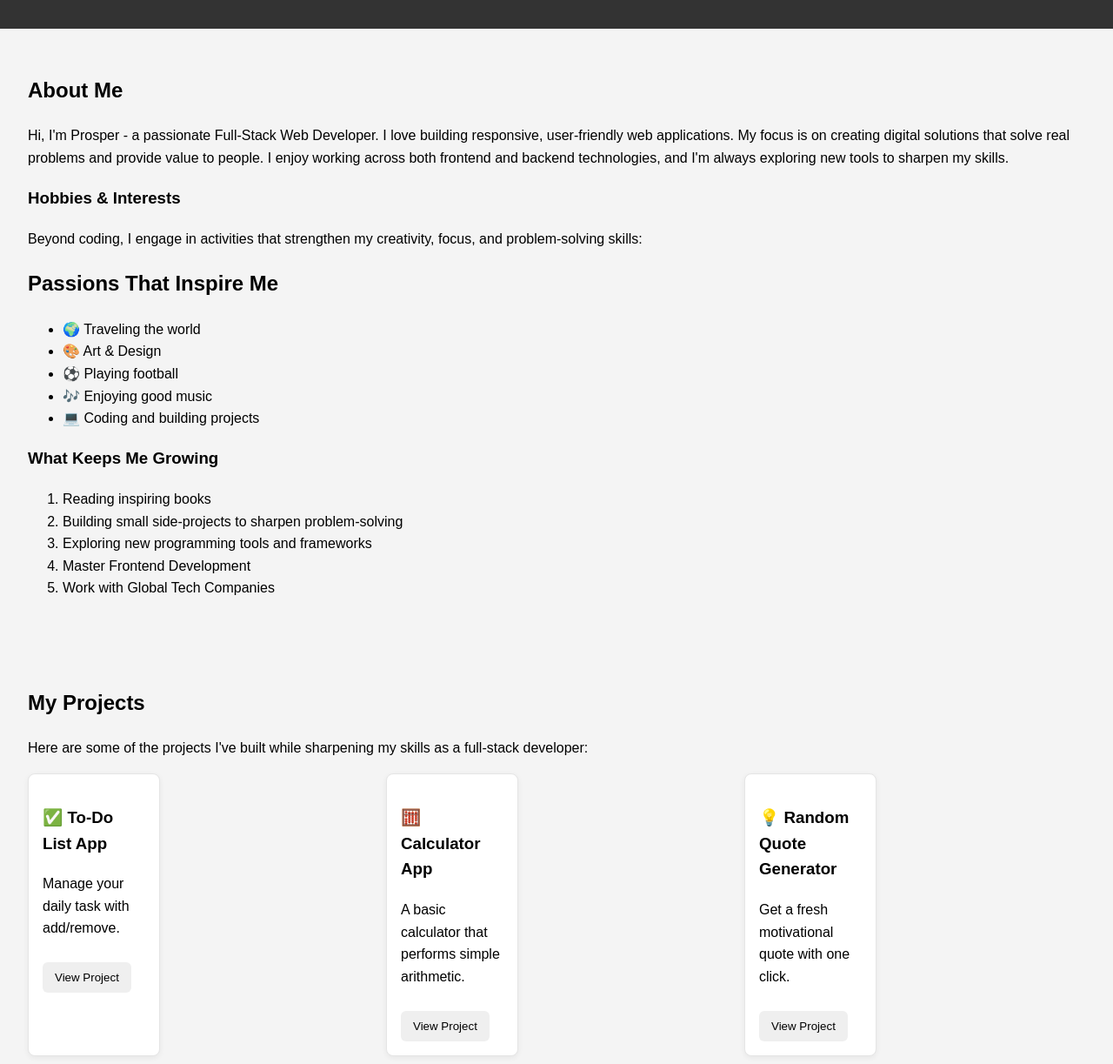
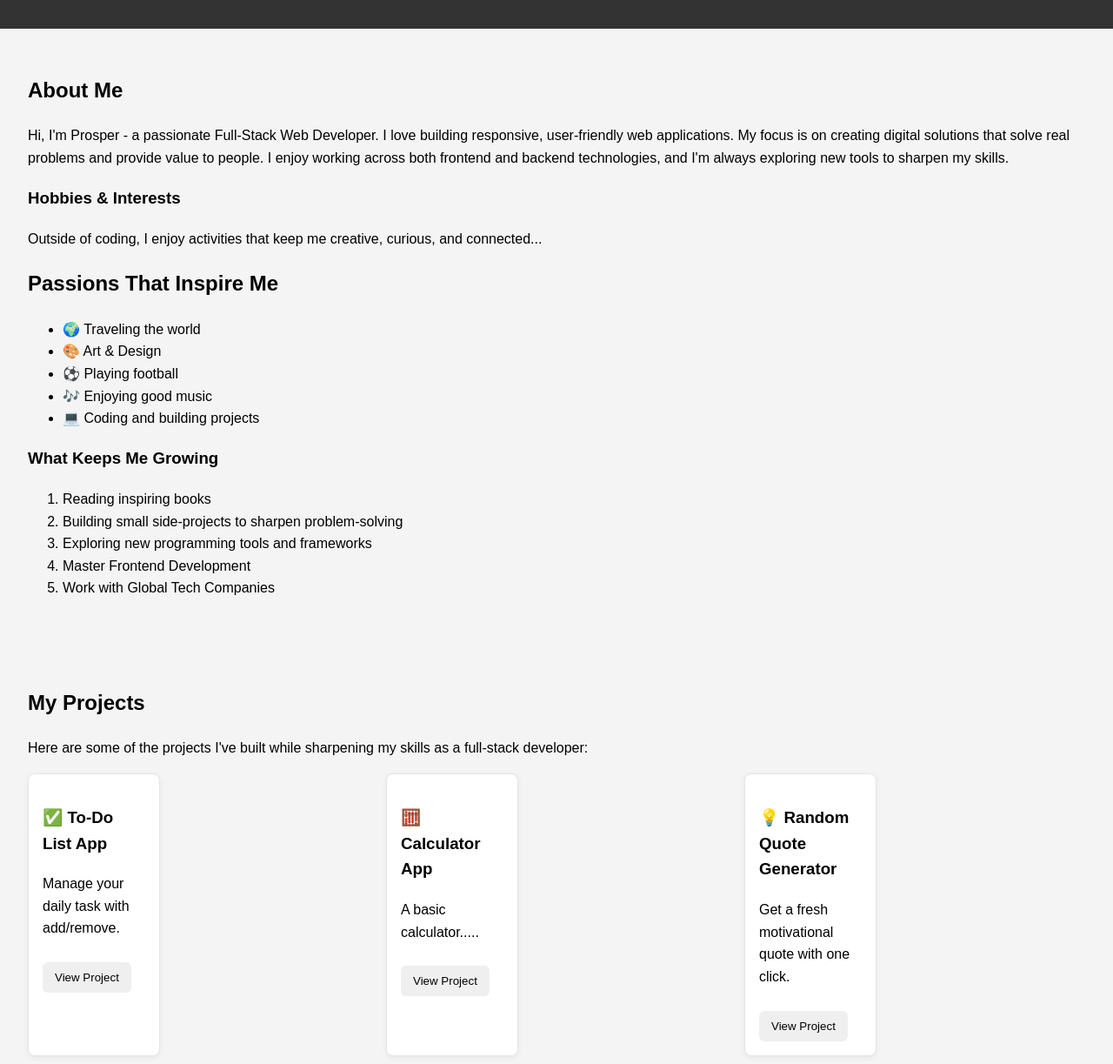
Before and after one commit to Prosper2237/Prosper-Portfolio, a plain HTML site: page index.html in a window 1280 px wide. Shown: the part 77-1300 px from the top of the page at 87% size. Drawn offline with Linux system fonts and the light colour scheme.

```diff
--- a/index.html
+++ b/index.html
@@ -35,7 +35,7 @@
             new tools to sharpen my skills.
         </p>
         <h3>Hobbies & Interests</h3>
-        <p>Beyond coding, I engage in activities that strengthen my creativity, focus, and problem-solving skills:
+        <p>Outside of coding, I enjoy activities that keep me creative, curious, and connected...
         </p>
         <!--Unordered list-->
         <h2>Passions That Inspire Me</h2>
@@ -73,7 +73,7 @@
             <!--Calculator App-->
             <div class="project-card">
                 <h3>🧮 Calculator App</h3>
-                <p>A basic calculator that performs simple arithmetic.</p>
+                <p>A basic calculator.....</p>
                 <button class="view-btn" onclick="loadProject('projects/calculator/index.html')">View Project</button>
             </div>
 
```
